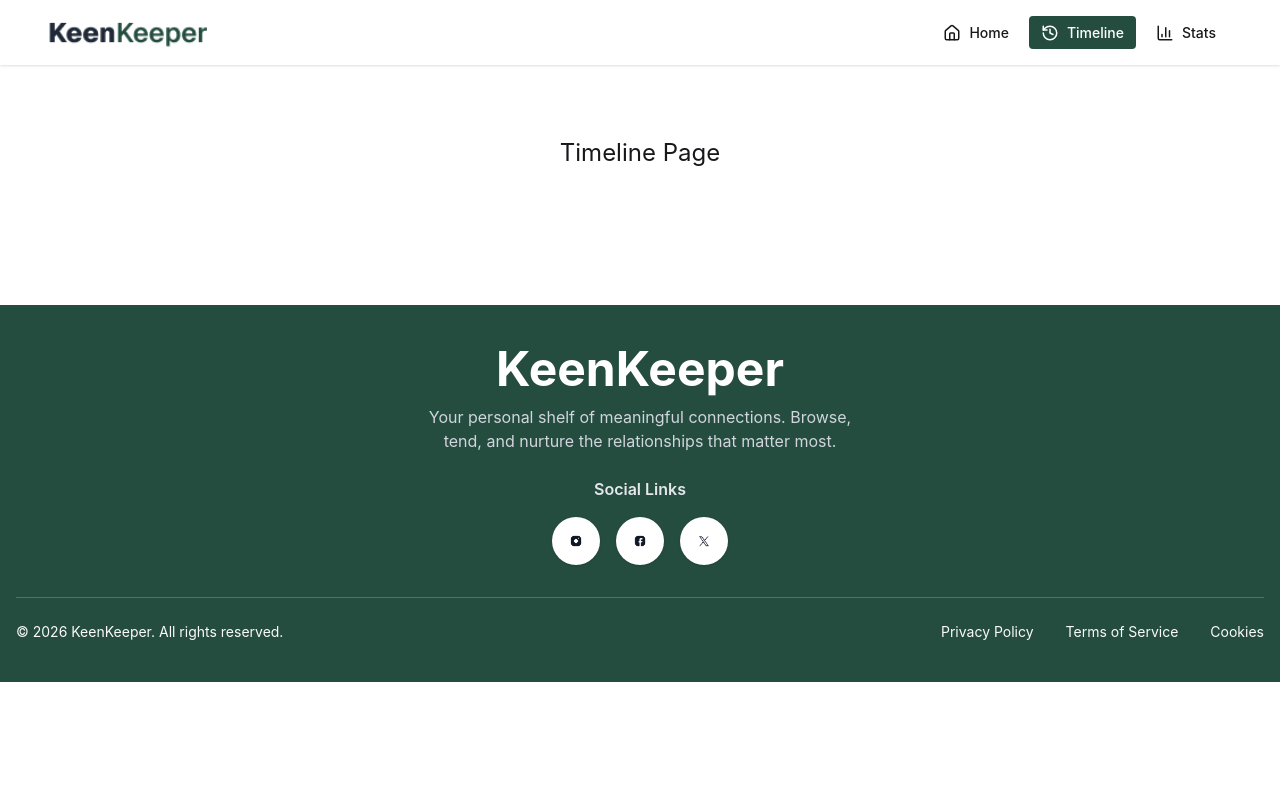
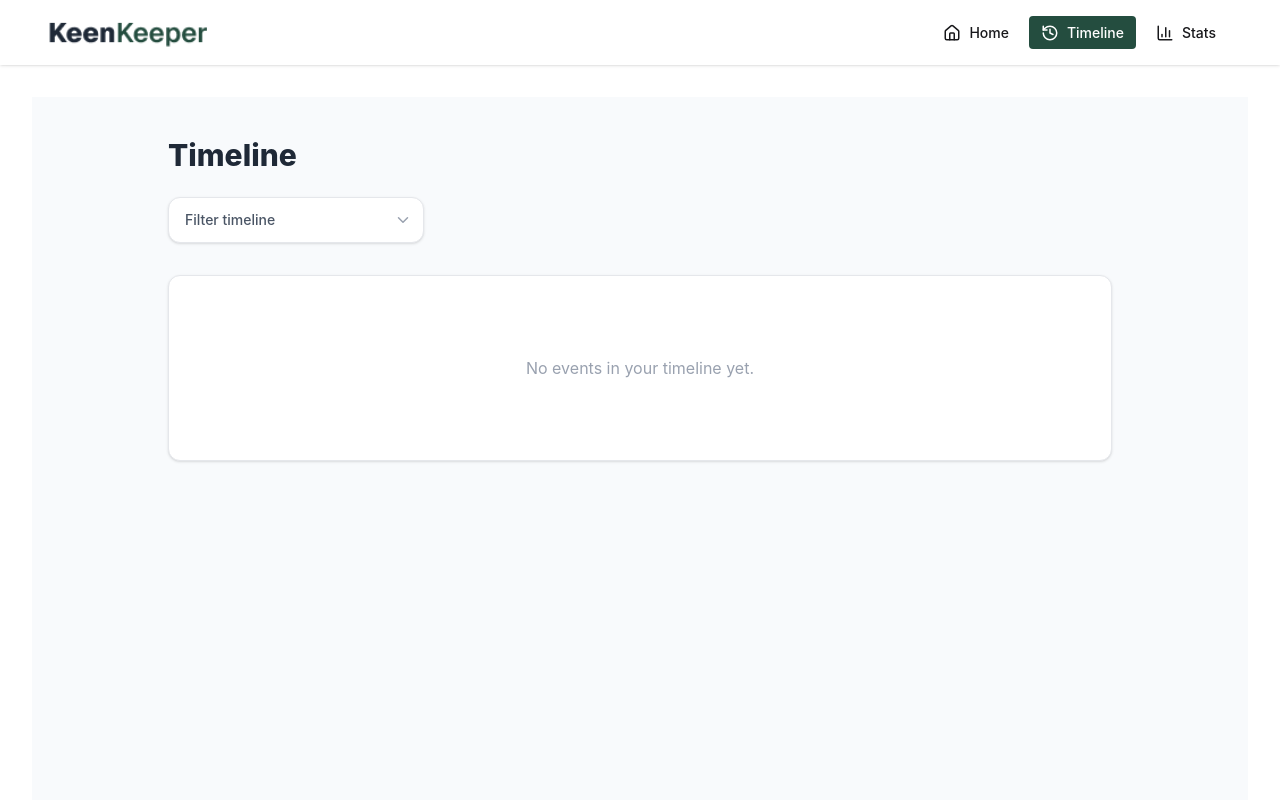
Before and after one commit to JohirulIslamHimel/KeenKeeper, a React (Vite) app: page /timeline in a window 1280 px wide. Shown: the top 800 px of the page. Built offline with nearby package versions, Linux system fonts and the light colour scheme.

Commit message:
add functional timeline with call/text/video filters

```diff
--- a/src/components/QuickCheckIn.jsx
+++ b/src/components/QuickCheckIn.jsx
@@ -19,7 +19,7 @@ const QuickCheckIn = ({ friend }) => {
     };
 
     addTimelineEntry(newEntry);
-    toast.success(`${type} added!`);
+    toast.success(`${type} added!`, { position: "top-center" });
   };
 
   return (
--- a/src/main.jsx
+++ b/src/main.jsx
@@ -8,6 +8,7 @@ import MainLayout from "./layout/MainLayout.jsx";
 import Home from "./pages/Home.jsx";
 import FriendProvider from "./context/FriendProvider.jsx";
 import FriendDetails from "./pages/FriendDetails.jsx";
+import TimeLine from "./pages/TimeLine.jsx";
 
 const router = createBrowserRouter([
   {
@@ -24,7 +25,7 @@ const router = createBrowserRouter([
       },
       {
         path: "/timeline",
-        element: <div className="p-10 text-center text-2xl">Timeline Page</div>,
+        element: <TimeLine></TimeLine>,
       },
       {
         path: "/stats",
--- a/src/pages/TimeLine.jsx
+++ b/src/pages/TimeLine.jsx
@@ -1,7 +1,108 @@
-import React from "react";
+import React, { useState } from "react";
+import useFriendData from "../hooks/useFriendData";
+import {
+  ChevronDown,
+  Clock,
+  MessageCircle,
+  MessageSquare,
+  Phone,
+  Video,
+} from "lucide-react";
 
 const TimeLine = () => {
-  return <div>time line</div>;
+  const { timeline } = useFriendData();
+  const [filter, setFilter] = useState("All");
+
+  const filteredTimeline =
+    filter === "All"
+      ? timeline
+      : timeline.filter((item) => item.type === filter);
+  return (
+    <div className="min-h-screen bg-[#F8FAFC]">
+      <div className="max-w-5xl mx-auto p-4 md:p-10">
+        <h1 className="text-2xl md:text-3xl font-extrabold text-[#1F2937] mb-4 md:mb-6">
+          Timeline
+        </h1>
+
+        {/* Timeline Filter  */}
+        <div className="mb-8 relative w-full sm:w-64">
+          <select
+            onChange={(e) => setFilter(e.target.value)}
+            className="appearance-none w-full bg-white border border-gray-200 text-gray-600 py-3 px-4 pr-10 rounded-xl shadow-sm focus:outline-none focus:ring-2 focus:ring-[#244D3F]/10 focus:border-[#244D3F] cursor-pointer transition-all font-medium text-sm"
+          >
+            <option value="All">Filter timeline</option>
+            <option value="Call">Calls</option>
+            <option value="Text">Texts</option>
+            <option value="Video">Videos</option>
+          </select>
+
+          <div className="pointer-events-none absolute inset-y-0 right-0 flex items-center px-3 text-gray-400">
+            <ChevronDown size={18} />
+          </div>
+        </div>
+
+        <div className="space-y-4">
+          {filteredTimeline.length === 0 ? (
+            <div className="text-center py-20 bg-white rounded-xl border border-gray-200 shadow-sm px-4">
+              <p className="text-gray-400 text-sm md:text-base">
+                {filter === "All"
+                  ? "No events in your timeline yet."
+                  : `No ${filter} logs found.`}
+              </p>
+            </div>
+          ) : (
+            filteredTimeline.map((item) => (
+              <div
+                key={item.id}
+                className="flex items-center gap-3 md:gap-4 bg-white p-4 md:p-5 rounded-xl border border-gray-100 shadow-sm hover:shadow-md transition-shadow"
+              >
+                {/* Icon Section */}
+                <div className="shrink-0 p-3 bg-gray-50 rounded-lg">
+                  {item.type === "Call" && (
+                    <Phone
+                      size={22}
+                      className="w-5 h-5 md:w-6 md:h-6 text-blue-600"
+                    />
+                  )}
+                  {item.type === "Text" && (
+                    <MessageCircle
+                      size={22}
+                      className="w-5 h-5 md:w-6 md:h-6 text-green-600"
+                    />
+                  )}
+                  {item.type === "Video" && (
+                    <Video
+                      size={22}
+                      className="w-5 h-5 md:w-6 md:h-6 text-purple-600"
+                    />
+                  )}
+                  {!["Call", "Text", "Video"].includes(item.type) && (
+                    <Clock
+                      size={22}
+                      className="w-5 h-5 md:w-6 md:h-6 text-gray-400"
+                    />
+                  )}
+                </div>
+
+                {/* Text Section */}
+                <div className="flex flex-col">
+                  <h3 className="text-sm md:text-base font-bold text-gray-800">
+                    {item.type}{" "}
+                    <span className="text-gray-400 ">
+                      with {item.title.split("with")[1] || "Friend"}
+                    </span>
+                  </h3>
+                  <p className="text-[10px] md:text-xs text-gray-400 mt-1 font-medium tracking-wide">
+                    {item.date}
+                  </p>
+                </div>
+              </div>
+            ))
+          )}
+        </div>
+      </div>
+    </div>
+  );
 };
 
 export default TimeLine;
```
